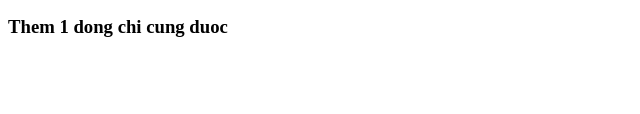
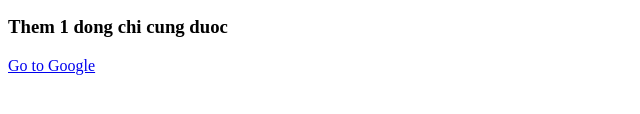
Before and after one commit to khoanguyen84/KPT_APP, a website: page index.html in a window 1280 px wide. Shown: the part 230-344 px from the top of the page, without its empty margins (0-640 px from the left). Drawn offline with Linux system fonts and the light colour scheme.

Commit message:
Update again

```diff
--- a/index.html
+++ b/index.html
@@ -13,5 +13,6 @@
     <h3>Sử dụng Source Tree</h3>
     <p>Pháp bớt giỡn nghe Pháp</p>
     <h3>Them 1 dong chi cung duoc</h3>
+    <a href="#">Go to  Google</a>
 </body>
 </html>
```
